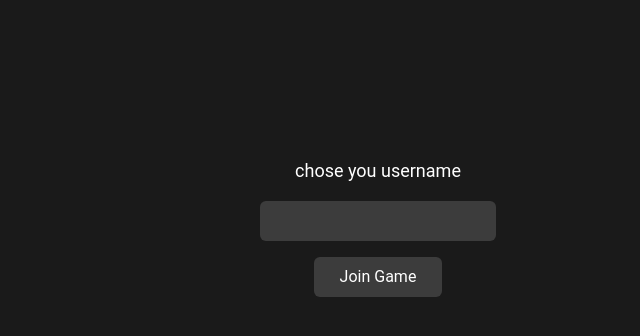
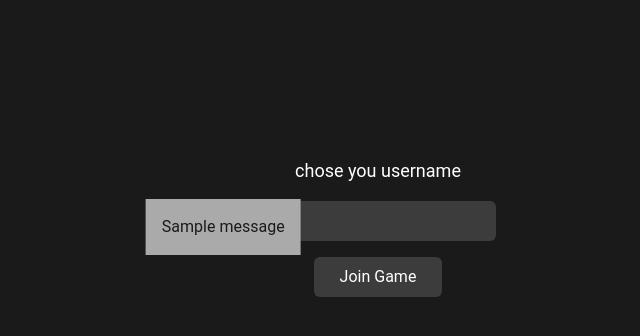
Before and after one commit to 0TrashPanda/KDPY, a Flask app: page / in a window 1280 px wide. Shown: the part 173-509 px from the top of the page, without its empty margins (262-902 px from the left). Run offline with Flask 3, Linux system fonts and the light colour scheme; one stand-in notice (Sample message) is shown; some libraries are stand-ins or nearby versions.

Commit message:
debuging is fun, right? right guys??

```diff
--- a/server.py
+++ b/server.py
@@ -75,6 +75,7 @@ def login():
 @app.route('/main', methods=['GET'])
 @login_required
 def main():
+    flash('Hello, ' + flask_login.current_user.username)
     user = flask_login.current_user
     return render_template('main.html', user=user)
 
@@ -150,9 +151,11 @@ def join():
         return render_template('menu.html', game=game, is_host=game.is_host(user.id))
     game_id = request.form.get('game_id')
     if game_id is None:
+        flash('no game id')
         return redirect(url_for('main'))
     game = games.get_game(game_id)
     if game is None:
+        flash('Invalid game id')
         return redirect(url_for('main'))
     if game.passwd != request.form.get('passwd'):
         print('Invalid password')
--- a/static/css/output.css
+++ b/static/css/output.css
@@ -606,8 +606,24 @@ video {
   top: 0.5rem;
 }
 
+.top-1 {
+  top: 0.25rem;
+}
+
+.top-1\/2 {
+  top: 50%;
+}
+
+.right-1\/2 {
+  right: 50%;
+}
+
 .m-2 {
   margin: 0.5rem;
+}
+
+.m-6 {
+  margin: 1.5rem;
 }
 
 .m-auto {
@@ -658,6 +674,11 @@ video {
   transform: translate(var(--tw-translate-x), var(--tw-translate-y)) rotate(var(--tw-rotate)) skewX(var(--tw-skew-x)) skewY(var(--tw-skew-y)) scaleX(var(--tw-scale-x)) scaleY(var(--tw-scale-y));
 }
 
+.-translate-y-1\/2 {
+  --tw-translate-y: -50%;
+  transform: translate(var(--tw-translate-x), var(--tw-translate-y)) rotate(var(--tw-rotate)) skewX(var(--tw-skew-x)) skewY(var(--tw-skew-y)) scaleX(var(--tw-scale-x)) scaleY(var(--tw-scale-y));
+}
+
 .flex-col {
   flex-direction: column;
 }
@@ -683,8 +704,17 @@ video {
   background-color: rgba(255,255,255,.15);
 }
 
+.bg-dark {
+  --tw-bg-opacity: 1;
+  background-color: rgb(170 170 170 / var(--tw-bg-opacity));
+}
+
 .p-2 {
   padding: 0.5rem;
+}
+
+.p-4 {
+  padding: 1rem;
 }
 
 .text-center {
@@ -711,6 +741,11 @@ video {
   color: rgb(255 255 255 / var(--tw-text-opacity));
 }
 
+.text-primary {
+  --tw-text-opacity: 1;
+  color: rgb(26 26 26 / var(--tw-text-opacity));
+}
+
 *{
   min-width: 0;
 }
--- a/templates/base.html
+++ b/templates/base.html
@@ -13,6 +13,15 @@
     {% endblock %}
 </head>
 <body class="bg-primary text-white">
+    {% with messages = get_flashed_messages() %}
+    {% if messages %}
+        <ul class="flashes p-4 bg-dark text-primary absolute top-1/2 right-1/2 -translate-x-1/2 -translate-y-1/2">
+        {% for message in messages %}
+        <li>{{ message }}</li>
+        {% endfor %}
+        </ul>
+    {% endif %}
+    {% endwith %}
     <div id="content">{% block content %}{% endblock %}</div>
 </body>
 <script type="text/javascript">
```
Also changed, not shown: web_classes.py (+5 -3 lines).
